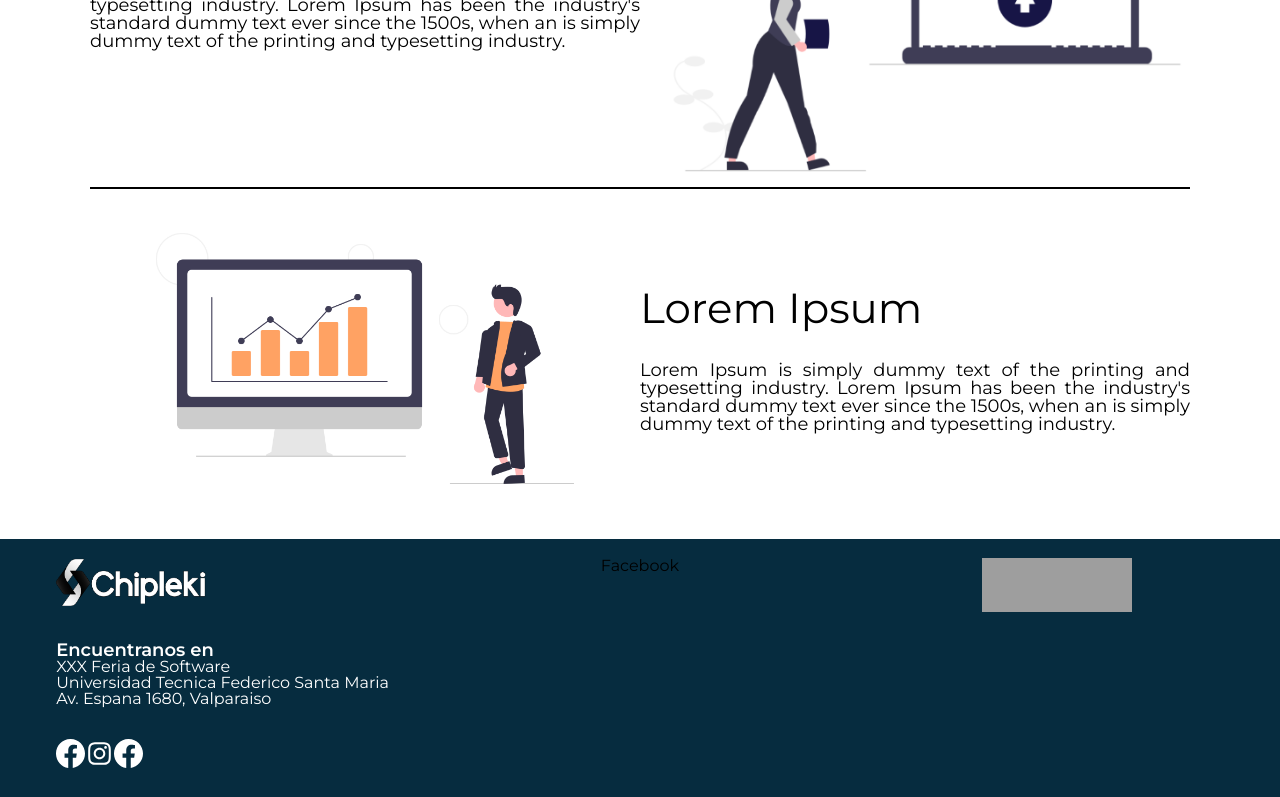
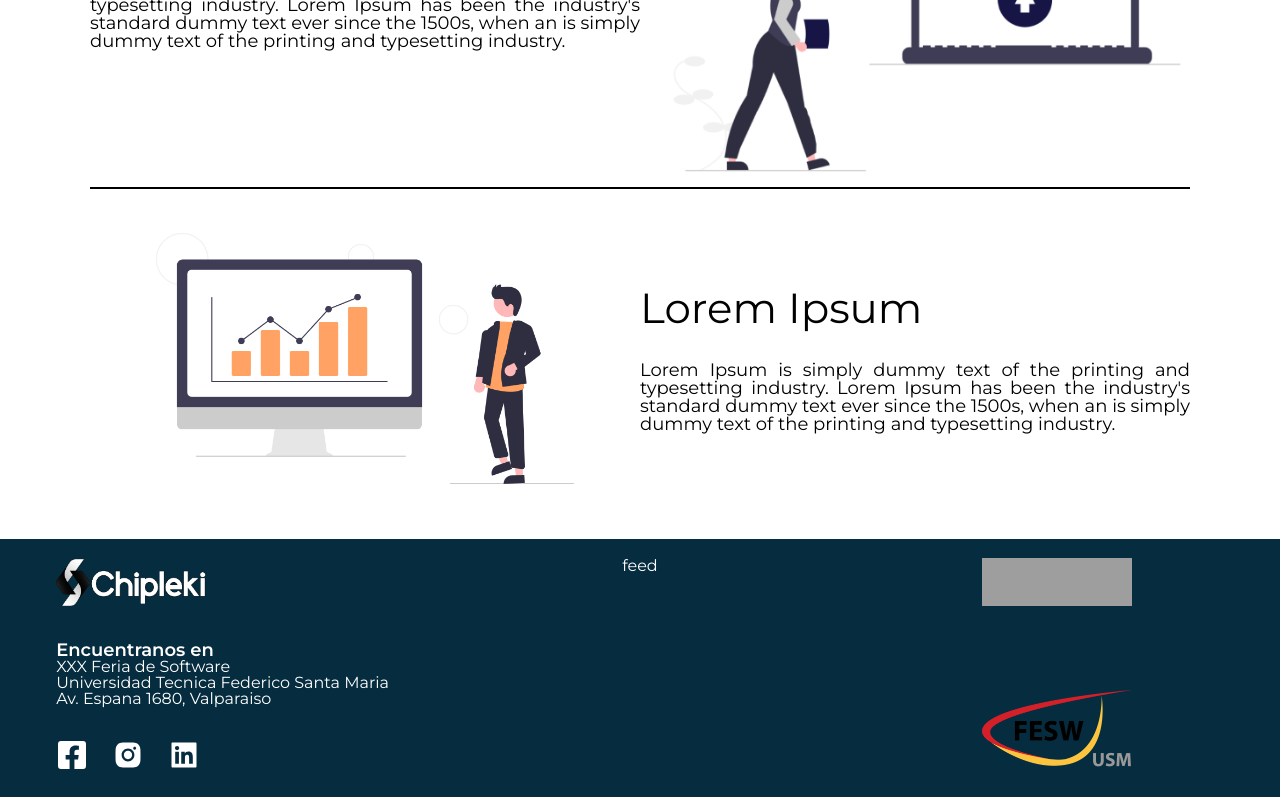
Before and after one commit to Yi-Zhou-Zhou/chipleki-landing, a React (Create React App) app: page / in a window 1280 px wide. Shown: the part 2000-2797 px from the top of the page. Built offline with nearby package versions, Linux system fonts and the light colour scheme; grey boxes are pictures that could not be loaded.

Commit message:
changed footer

```diff
--- a/src/App.css
+++ b/src/App.css
@@ -54,3 +54,7 @@ a{
   text-decoration: none;
   color: black;
 }
+
+html {
+	scroll-behavior: smooth;
+}
--- a/src/UI/Footer.js
+++ b/src/UI/Footer.js
@@ -3,8 +3,9 @@ import styles from './Footer.module.scss'
 import chipleki from '../imgs/chipleki.png'
 import usm from '../imgs/usm.png'
 import feria from '../imgs/feria.png'
-import {BsFacebook} from 'react-icons/bs'
-import {AiOutlineInstagram} from 'react-icons/ai'
+import {FaFacebookSquare} from 'react-icons/fa'
+import {AiOutlineInstagram, AiFillLinkedin, AiFillInstagram} from 'react-icons/ai'
+import { Link } from 'react-router-dom'
 const Footer = () => {
 
   return (
@@ -22,10 +23,12 @@ const Footer = () => {
                 <p>Universidad Tecnica Federico Santa Maria</p>
                 <p>Av. Espana 1680, Valparaiso</p>
             </div>
-          <div className='social__media'>
-            <BsFacebook size={29}/>
-            <AiOutlineInstagram size={29}/>
-            <BsFacebook size={29}/>
+          <div className={styles.social__media}>
+            <a href='https://facebook.com'><FaFacebookSquare size={32}/></a>
+            <a href='https://instagram.com'><AiFillInstagram size={32}/></a>
+            <a href='https://linkedin.com'><AiFillLinkedin  size={32}/></a>
+
+
           </div>
 
         </div>
@@ -34,7 +37,8 @@ const Footer = () => {
 
 
         <div className={styles.container__feed}>
-        <div class="fb-page" data-href="https://www.facebook.com/facebook" data-tabs="timeline" data-width="250px" data-height="200px" data-small-header="true" data-adapt-container-width="false" data-hide-cover="true" data-show-facepile="true"><blockquote cite="https://www.facebook.com/facebook" class="fb-xfbml-parse-ignore"><a href="https://www.facebook.com/facebook">Facebook</a></blockquote></div>
+        {/* <div class="fb-page" data-href="https://www.facebook.com/facebook" data-tabs="timeline" data-width="450px" data-height="210px" data-small-header="true" data-adapt-container-width="false" data-hide-cover="true" data-show-facepile="false"><blockquote cite="https://www.facebook.com/facebook" class="fb-xfbml-parse-ignore"><a href="https://www.facebook.com/facebook">Facebook</a></blockquote></div> */}
+        feed
         </div>
 
         <div className={styles.container__logos}>
@@ -42,9 +46,9 @@ const Footer = () => {
             <img src={usm} alt='utfsm'/>
             </div>
 
-            {/* <div className={styles.container__logo3}>
+            <div className={styles.container__logo3}>
             <img src={feria} alt='feria de software'/>
-            </div> */}
+            </div>
         </div>
 
       </div>
--- a/src/UI/Footer.module.scss
+++ b/src/UI/Footer.module.scss
@@ -24,12 +24,9 @@
 
     &__logo{
         height: 100%;
-        margin-bottom: 1rem;
         display: flex;
         flex-direction: column;
-
         gap: 2rem;
-        margin-bottom: 2rem;
         img{
             width: 150px;
         }
@@ -45,7 +42,7 @@
             }
         }
         @include breakpoint(sm) {
-
+            grid-template-columns: repeat(auto-fit, 1fr);
             img{
                 width: 150px;
                 grid-area: logo;
@@ -56,7 +53,7 @@
     &__logo2{
         img{
             width: 150px;
-            height: 54px;
+            height: 48px;
         }
         @include breakpoint(sm) {
             img{
@@ -96,3 +93,12 @@
     }
 
 }
+
+.social__media{
+    display: flex;
+    gap: 1.5rem;
+
+    a{
+        color: white;
+    }
+}
--- a/src/UI/Functionalities.js
+++ b/src/UI/Functionalities.js
@@ -8,7 +8,7 @@ const Functionalities = () => {
 
 
   return (
-    <div className={styles.functionalities}>
+    <div className={styles.functionalities} id='more'>
         <div className={styles.container}>
             <div className={styles.container__section}>
                 <div className={styles.container__section__icon}>
--- a/src/UI/Header.js
+++ b/src/UI/Header.js
@@ -17,16 +17,16 @@ const Header = () => {
                 </div>
                 <div className={styles.header__content__links}>
                     <nav className={`${styles.nav} ${menuOpen ? styles[`nav--open`] : {}}`}>
-                        <a className={styles.nav__item} href={"/"}>
+                        <a className={styles.nav__item} href="#home">
                             Inicio
                         </a>
-                        <a className={styles.nav__item} href={"/"}>
+                        <a className={styles.nav__item} href="#info">
                             Qué es
                         </a>
-                        <a className={styles.nav__item} href={"/"}>
+                        <a className={styles.nav__item} href="#more">
                             Más información
                         </a>
-                        <a className={styles.nav__item} href={"/"}>
+                        <a className={styles.nav__item} href="#about-us">
                             Nuestro equipo
                         </a>
                     </nav>
--- a/src/UI/Header.module.scss
+++ b/src/UI/Header.module.scss
@@ -9,9 +9,9 @@
     width: 100%;
     ;
     padding: 0 $spacing-md;
-    font-family: 'Lato', sans-serif;
+    font-family: 'Montserrat', sans-serif;
     @include breakpoint(lg){
-        padding: 0 10rem;
+        padding: 0 4rem;
     }
     &__content {
 
@@ -70,7 +70,7 @@
 
 .nav {
     font-weight: 550;
-    font-size: 15px;
+    font-size: 16px;
     width: 100%;
     position: fixed;
     top: $header-height;
--- a/src/UI/Home.js
+++ b/src/UI/Home.js
@@ -6,7 +6,7 @@ import Functionalities from './Functionalities'
 import Footer from './Footer'
 const Home = () => {
   return (
-    <main className={styles.ab}>
+    <main className={styles.ab} id='home'>
         <div className={styles.main}>
           <div className={styles.main__title}>
               <h1>What is Lorem Ipsum?</h1>
--- a/src/UI/Section.js
+++ b/src/UI/Section.js
@@ -2,7 +2,7 @@ import React from 'react'
 import styles from './Section.module.scss'
 const Section = () => {
   return (
-    <div className={styles.section}>
+    <div className={styles.section} id='info'>
         <div className={styles.section__container}>
             <div className={styles.section__container__description}>
                 <h2 className={styles.section__container__description__title}>
```
